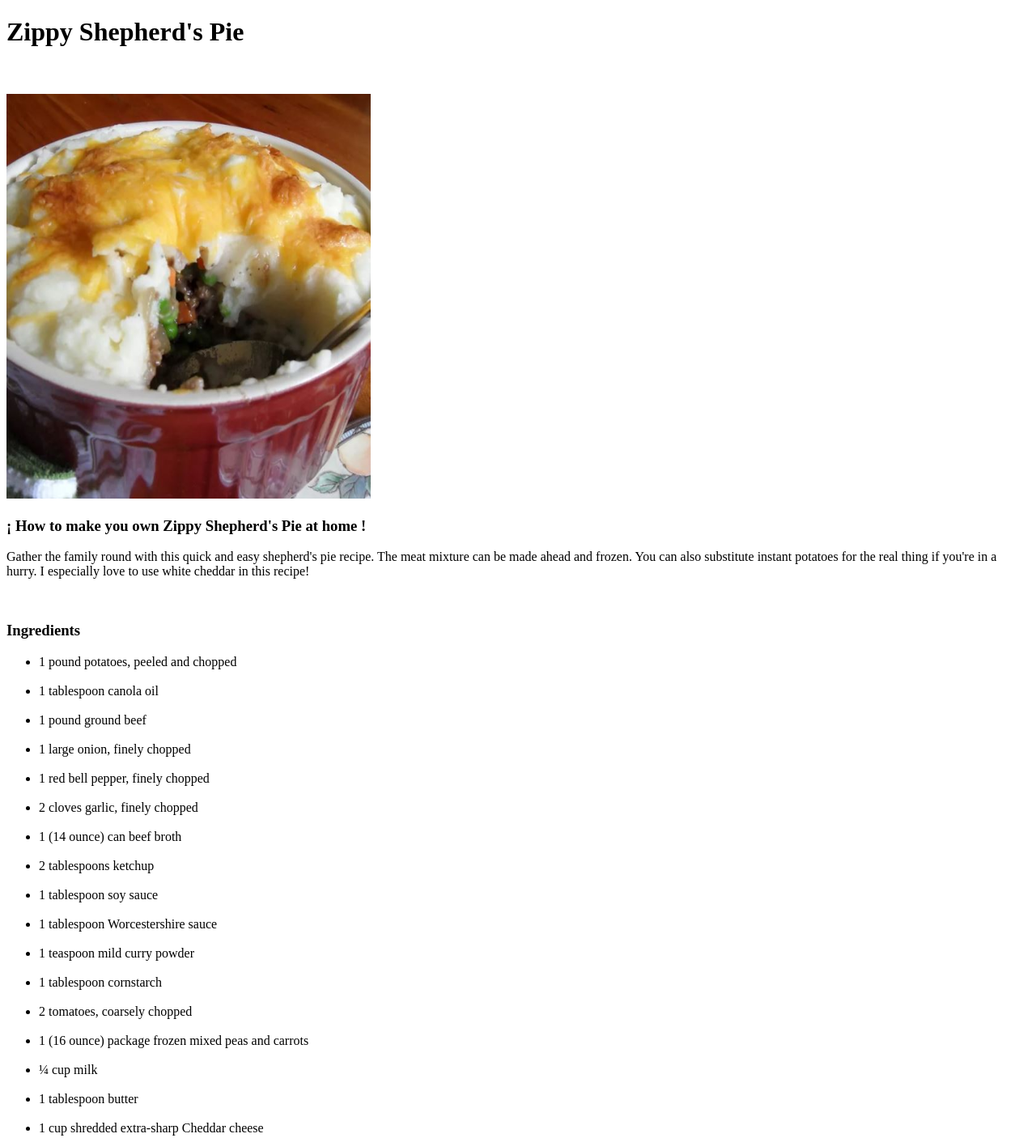
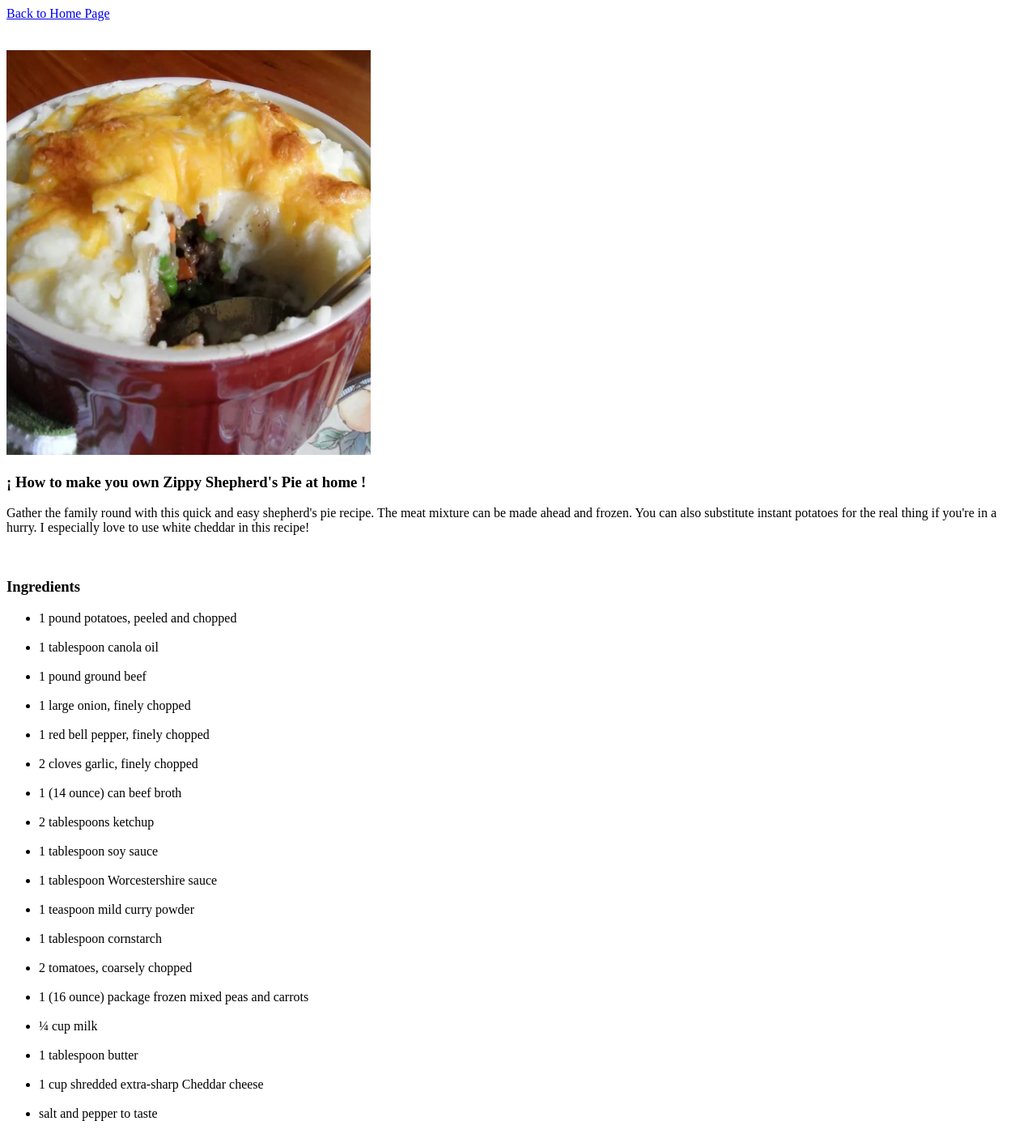
Before and after one commit to UrsaMinoR3/odin-recipies, a plain HTML site: page recipes/Zippy_Shepherds_Pie.html in a window 1280 px wide. Shown: the top 1406 px of the page at 81% size. Drawn offline with Linux system fonts and the light colour scheme.

Commit message:
1. Se agrega las interacciones a las paginas de las 3 recetas de Volver al inicio y De volver a la pagina principal

```diff
--- a/recipes/Zippy_Shepherds_Pie.html
+++ b/recipes/Zippy_Shepherds_Pie.html
@@ -6,7 +6,9 @@
     <title>Zippy Shepherd's Pie</title>
 </head>
 <body>
-    <h1>Zippy Shepherd's Pie</h1>
+    <a id="Header" href="../index.html">Back to Home Page</a>
+    <br>
+    <h1Zippy Shepherd's Pie</h1>
     <br>
     <br>
     <img src="/images/finalDish_ShepherdsPie.JPG" alt="FinalProduct" height="500px" width="450px">
@@ -64,5 +66,7 @@
         <li>Place under broiler for 3 to 5 minutes, or until cheese is melted and speckled with brown.</li>
         <br>
     </ol>
+    <br>
+    <a href="#Header">Back to Top</a>
 </body>
 </html>
```
Also changed, not shown: recipes/Sheet Pan Chicken Fajitas.html (+4 -0 lines), recipes/moussaka.html (+4 -0 lines).
